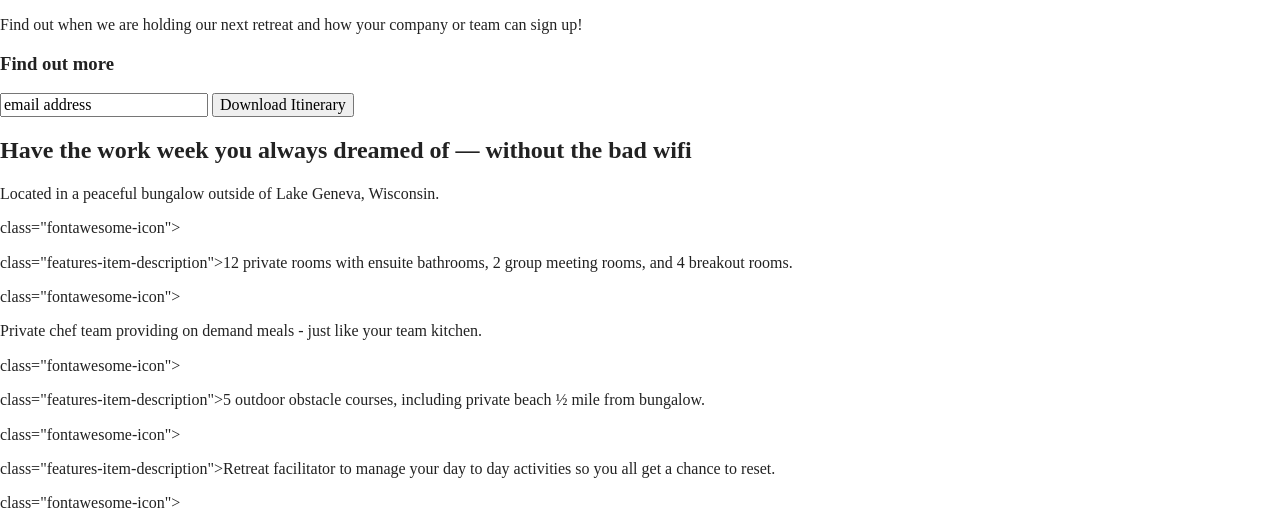
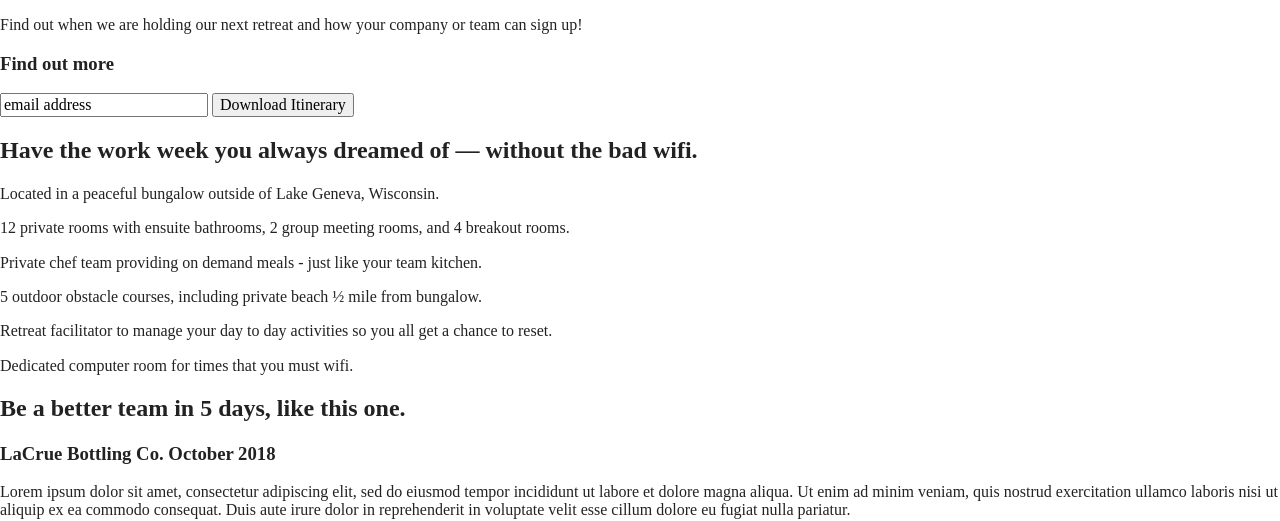
Before and after one commit to Phil-k1978/unplugged-v-two, a website built with Parcel: page index.html in a window 1280 px wide. Shown: the part 281-802 px from the top of the page. Built offline with nearby package versions, Linux system fonts and the light colour scheme.

Commit message:
fixed features section

```diff
--- a/index.html
+++ b/index.html
@@ -28,18 +28,16 @@
 <header>
   <div class="content-wrapper">
     <figure>
-      <a href="#"><img src="unpluggedlogo.png" alt=unplugged logo"></a>
+      <a href="#"><img src="unpluggedlogo.png" alt="unplugged logo"></a>
     </figure>
 
     <div class="header-divider"></div>
-
     <nav>
       <ul>
         <li><a href="faq/index.html" target="_blank">FAQ</a></li>
         <li><a href="about/index.html" target="_blank">About</a></li>
       </ul>
     </nav>
-
   </div>
 </header>
 
@@ -56,57 +54,72 @@
         <h3>Want to join the next retreat?</h3>
         <p>Find out when we are holding our next retreat and how your company or team can sign up!</p>
       </div>
+    </div>
 
     <div class="form">
       <h3>Find out more</h3>
       <input type="text" name="name" value="email address">
-        <input type="button" value="Download Itinerary"
-      </div>
+      <input type="button" value="Download Itinerary">
     </div>
   </aside>
 
   <section class="features">
     <div class="content-wrapper">
-      <h2>Have the work week you always dreamed of — without the bad wifi</h2>
+      <h2>Have the work week you always dreamed of — without the bad wifi.</h2>
+      <div class="features-items">
         <article>
-        <p class="fontawesome-icon"></p>
-        <p class="features-item-description">Located in a peaceful bungalow outside of Lake Geneva, Wisconsin.</p>
-      </article>
-      <article>
-        <p> class="fontawesome-icon"></p>
-        <p> class="features-item-description">12 private rooms with ensuite bathrooms, 2 group meeting rooms, and 4 breakout rooms.
+          <p class="fontawesome-icon">
+          </p>
+          <p class="features-item-description">
+            Located in a peaceful bungalow outside of Lake Geneva, Wisconsin.
           </p>
         </article>
         <article>
-        <p> class="fontawesome-icon"></p>
-        <p class="features-item-description">Private chef team providing on demand meals - just like your team kitchen.
+          <p class="fontawesome-icon">
+          </p>
+          <p class="features-item-description">
+            12 private rooms with ensuite bathrooms, 2 group meeting rooms, and 4 breakout rooms.
           </p>
         </article>
         <article>
-        <p> class="fontawesome-icon"></p>
-        <p> class="features-item-description">5 outdoor obstacle courses, including private beach ½ mile from bungalow.
+          <p class="fontawesome-icon">
+          </p>
+          <p class="features-item-description">
+            Private chef team providing on demand meals - just like your team kitchen.
           </p>
         </article>
         <article>
-        <p> class="fontawesome-icon"></p>
-        <p> class="features-item-description">Retreat facilitator to manage your day to day activities so you all get a chance to reset.
+          <p class="fontawesome-icon">
+          </p>
+          <p class="features-item-description">
+            5 outdoor obstacle courses, including private beach ½ mile from bungalow.
           </p>
         </article>
         <article>
-        <p> class="fontawesome-icon"></p>
-        <p> class="features-item-description">Dedicated computer room for times that you must wifi.
+          <p class="fontawesome-icon">
+          </p>
+          <p class="features-item-description">
+            Retreat facilitator to manage your day to day activities so you all get a chance to reset.
+          </p>
+        </article>
+        <article>
+          <p class="fontawesome-icon">
+          </p>
+          <p class="features-item-description">
+            Dedicated computer room for times that you must wifi.
           </p>
         </article>
       </div>
+    </div>
   </section>
+
 
   <section class="reviews">
     <div class="content-wrapper">
       <h2>Be a better team in 5 days, like this one.</h2>
       <article>
         <div>
-          <h3>LaCrue Bottling Co.
-          October 2018</h3>
+          <h3>LaCrue Bottling Co. October 2018</h3>
           <p>Lorem ipsum dolor sit amet, consectetur adipiscing elit, sed do eiusmod tempor incididunt ut labore et
              dolore magna aliqua. Ut enim ad minim veniam, quis nostrud exercitation ullamco laboris nisi ut aliquip ex
              ea commodo consequat. Duis aute irure dolor
@@ -143,28 +156,26 @@
               <a href="https://www.instagram.com/yoursite" target="_blank" rel="noopener"></a>
             </p>
           </div>
+        </div>
+        <!-- footer content ends -->
+      </div>
+      <!-- Footer content-wrapper ends-->
       <div class="copyright">
         <p>Copyright 202x | Unplugged</p>
       </div>
+    </div>
   </footer>
 
-
-<!-- <p>Hello world! This is HTML5 Boilerplate.</p> -->
-
-
-  <script src="js/vendor/modernizr-3.11.2.min.js"></script>
+  <script src="js/vendor/modernizr-3.6.0.min.js"></script>
+  <script src="https://code.jquery.com/jquery-3.3.1.min.js"
+    integrity="sha256-FgpCb/KJQlLNfOu91ta32o/NMZxltwRo8QtmkMRdAu8=" crossorigin="anonymous"></script>
+  <script>
+    window.jQuery || document.write('<script src="js/vendor/jquery-3.3.1.min.js"><\/script>')
+  </script>
   <script src="js/plugins.js"></script>
   <script src="js/main.js"></script>
 
   <!-- Google Analytics: change UA-XXXXX-Y to be your site's ID. -->
-  <script>
-    window.ga = function () { ga.q.push(arguments) }; ga.q = []; ga.l = +new Date;
-    ga('create', 'UA-XXXXX-Y', 'auto'); ga('set', 'anonymizeIp', true); ga('set', 'transport', 'beacon'); ga('send', 'pageview')
-  </script>
-  <script src="https://www.google-analytics.com/analytics.js" async></script>
-
-<!-- Google Analytics: change UA-XXXXX-Y to be your site's ID. -->
-
   <script>
     window.ga = function () {
       ga.q.push(arguments)
```
Lines whose indentation alone changed are shown as unchanged.
